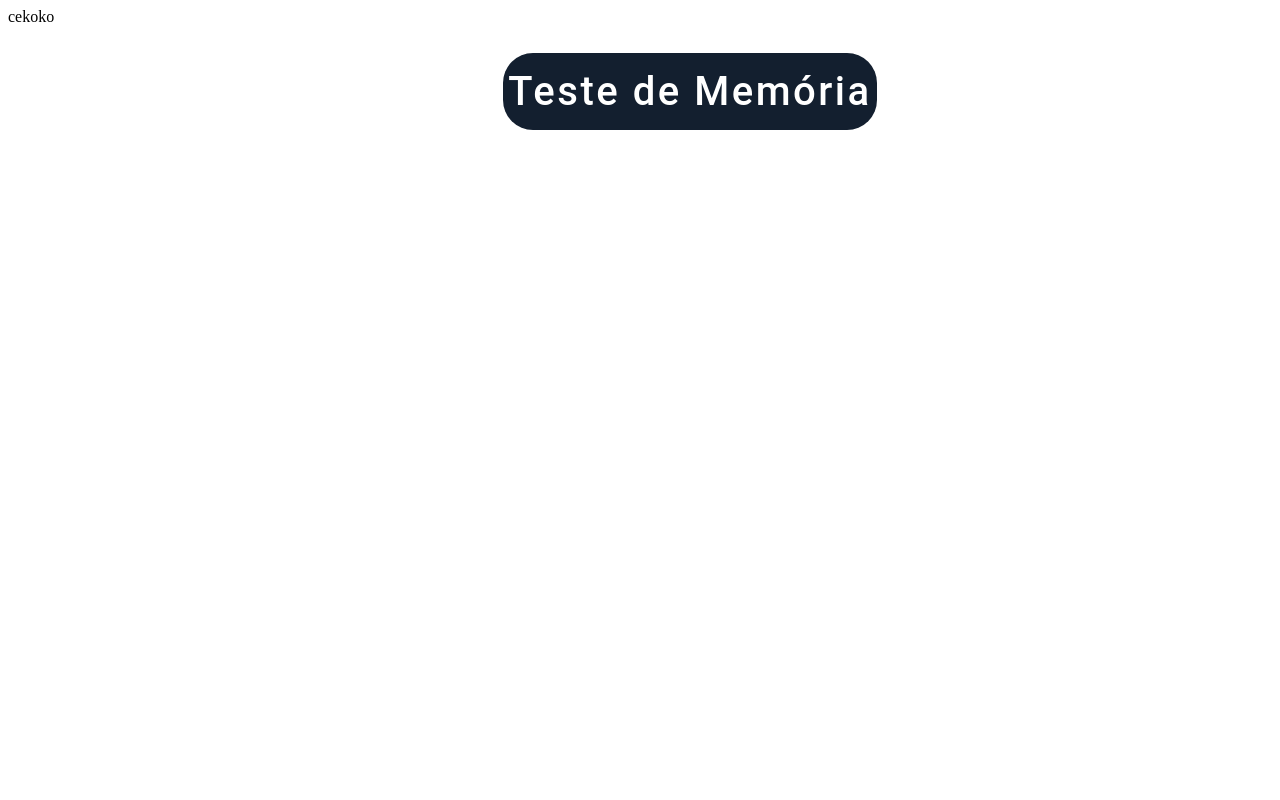
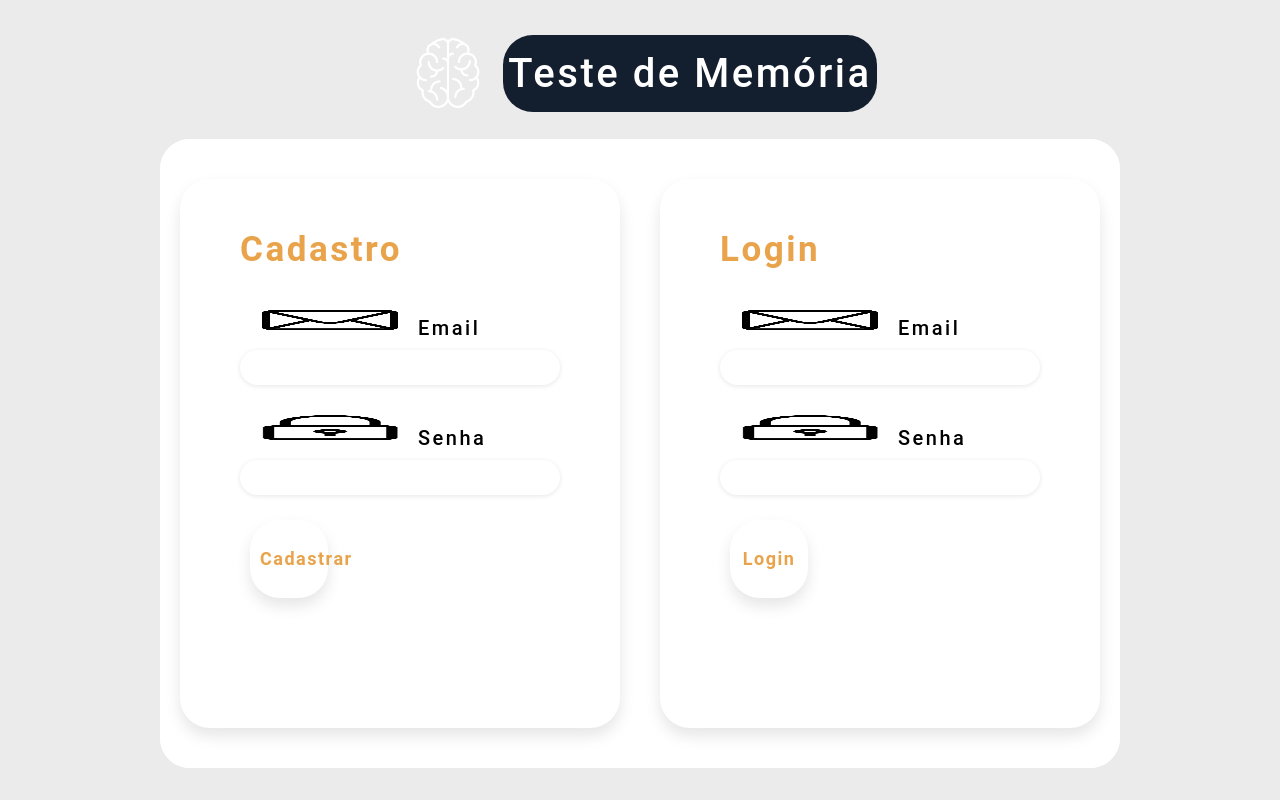
Before and after one commit to DanielJunkes/ProjetoWeb2, a React (Create React App) app: page /cadastrar in a window 1280 px wide. Built offline with nearby package versions, Linux system fonts and the light colour scheme.

Commit message:
Login e Cadastro

```diff
--- a/src/Router.js
+++ b/src/Router.js
@@ -3,7 +3,7 @@ import { Route, Routes } from 'react-router-dom';
 
 
 import Inicio from "./pages/HomePage.js";
-import Cadastrar from "./pages/Cadastrar.js";
+import Cadastrar from "./pages/CadastrarLogin.js";
 
 export default () =>{
     return (
--- a/src/components/cadastro/index.js
+++ b/src/components/cadastro/index.js
@@ -1,5 +1,8 @@
 import React from "react";
 import "./style.css"
+
+import imgEmail from "../../img/email.png"
+import imgSenha from "../../img/senha.png"
 
 class cadastro extends React.Component{
     render() {
@@ -8,12 +11,12 @@ class cadastro extends React.Component{
                 <form class="form">
                     <h2 class="tituloForm">Cadastro</h2>
                     <div class="containerEmail">
-                        <img class="emailPng" src="../img/email.png" alt="Email"/>
+                        <img class="emailPng" src={imgEmail} alt="Email"/>
                         <label for="emailInputCadastro">Email</label>
                     </div>
                     <input type="email" id="emailInputCadastro" required/>
                     <div class="containerSenha">
-                        <img class="senhaPng" src="../img/senha.png" alt="Senha"/>
+                        <img class="senhaPng" src={imgSenha} alt="Senha"/>
                         <label for="senhaInputCadastro">Senha</label>
                     </div>
                     <input type="password" id="senhaInputCadastro" required/>
--- a/src/components/cadastro/style.css
+++ b/src/components/cadastro/style.css
@@ -0,0 +1,156 @@
+/* padrão todas as telas */
+body{
+    background-color: rgb(235,235,235);
+    display: flex;
+    justify-content: center;
+}
+
+.conteudo{
+    background-color: #131f2f;
+    width: 99%;
+    text-align: center;
+    border-radius: 30px;
+    box-shadow: 0px 8px 15px rgba(0, 0, 0, 0.1);
+}
+
+.header{
+    display: flex;
+    align-items: center;
+    justify-content: center;
+}
+
+.logo{
+    width: 70px;
+    margin-right: 10px;
+}
+
+.titulo{
+    background-color: #131f2f;
+    color: white;
+    padding: 15px 5px 15px 5px;
+    font-size: 40px;
+    font-family: 'Roboto', sans-serif;
+    font-weight: 500;
+    letter-spacing: 2.5px;
+    border-radius: 30px;
+}
+
+.containerConteudo{
+    background-color: white;
+    border-radius: 30px;
+}
+
+/* botão de voltar se tiver */
+
+.btnVoltar{
+    width: 100%;
+    padding: 20px;
+    color: #e8a34b;
+    border-radius: 30px;
+    border-style: none;
+    font-family: 'Roboto', sans-serif;
+    font-size: 25px;
+    font-weight: 600;
+    letter-spacing: 1.5px;
+    transition: all 0.3s ease 0s;
+    cursor: pointer;
+    outline: none;
+}
+
+.btnVoltar:hover{
+    background-color: #e8a34b;
+    color: #fff;
+    box-shadow: 0px 8px 15px #c68c41;
+}
+
+/* código específico */
+
+.containerForms, .form, input, .btnForms{
+    border-radius: 30px;
+}
+
+.containerForms, .form, label, .containerEmail, .containerSenha{
+    display: flex;
+}
+
+.form, .btnForms{
+    font-family: 'Roboto', sans-serif;
+    box-shadow: 0px 8px 15px rgba(0, 0, 0, 0.1);
+}
+
+.containerForms{
+    background-color: white;
+    justify-content: space-around;
+}
+
+.form, input, .btnForms{
+    border-style: none;
+}
+
+.form{
+    background-color: white;
+    margin: 40px 20px 40px 20px;
+    flex-direction: column;
+    padding: 50px;
+    font-size: 25px;
+    font-weight: 800;
+    letter-spacing: 2.5px;
+}
+
+input{
+    width: 300px;
+    margin: 0px 10px 10px 10px;
+    padding: 10px;
+    box-shadow: 0px 1px 5px rgba(0, 0, 0, 0.1);
+}
+
+h2{
+    margin: 0px 10px 20px 10px;
+    color: #e8a34b;
+    font-size: 35px;
+}
+
+label{
+    margin: 10px;
+    font-size: 20px;
+    font-weight: 500;
+    pointer-events: none;
+}
+
+.containerEmail, .containerSenha{
+    align-items: flex-end;
+}
+
+.emailPng, .senhaPng{
+    margin: 10px 0 10px 22px;
+}
+
+.emailPng, .senhaPng{
+    height: 20px;
+}
+
+.senhaPng{
+    height: 25px;
+}
+
+.btnForms{
+    margin-top: 15px;
+    padding: 10px;
+    font-size: 18px;
+    font-weight: 600;
+    letter-spacing: 1.5px;
+    transition: all 0.3s ease 0s;
+    cursor: pointer;
+    outline: none;
+}
+
+.btnForms:hover {
+    background-color: #e8a34b;
+    color: #fff;
+    box-shadow: 0px 15px 20px #c68c41;
+    transform: translateY(-7px);
+}
+
+input:hover{
+    box-shadow: 0px 5px 10px rgba(0, 0, 0, 0.1);
+}
--- a/src/components/login/index.js
+++ b/src/components/login/index.js
@@ -1,5 +1,8 @@
 import React from "react";
 import "./style.css"
+
+import imgLogin from "../../img/email.png"
+import imgSenha from "../../img/senha.png"
 
 class login extends React.Component{
     render() {
@@ -8,12 +11,12 @@ class login extends React.Component{
                 <form class="form">
                 <h2 class="tituloForm">Login</h2>
                 <div class="containerEmail">
-                    <img class="emailPng" src="../img/email.png" alt="Email"/>
+                    <img class="emailPng" src={imgLogin} alt="Email"/>
                     <label for="emailInputLogin">Email</label>
                 </div>
                 <input type="email" id="emailInputLogin" required/>
                 <div class="containerSenha">
-                    <img class="senhaPng" src="../img/senha.png" alt="Senha"/>
+                    <img class="senhaPng" src={imgSenha} alt="Senha"/>
                     <label for="senhaInputLogin">Senha</label>
                 </div>
                 <input type="password" id="senhaInputLogin" required/>
--- a/src/pages/Cadastrar.js
+++ /dev/null
@@ -1,15 +0,0 @@
-import React from "react";
-import Header from '../components/header';
-import Home from '../components/home';
-
-
-function HomePage() {
-    return (
-        <>
-            cekoko
-            <Header/>
-        </>
-    )
-}
-
-export default HomePage
--- /dev/null
+++ b/src/pages/CadastrarLogin.js
@@ -0,0 +1,23 @@
+import React from "react";
+
+
+import Header from '../components/header';
+import Cadastro from '../components/cadastro';
+import Login from '../components/login';
+
+
+function HomePage() {
+    return (
+        <>
+            <Header/>
+            <div class="containerConteudo">
+                <div class="containerForms">
+                    <Cadastro/>
+                    <Login/>
+                </div>
+            </div>
+        </>
+    )
+}
+
+export default HomePage
```
